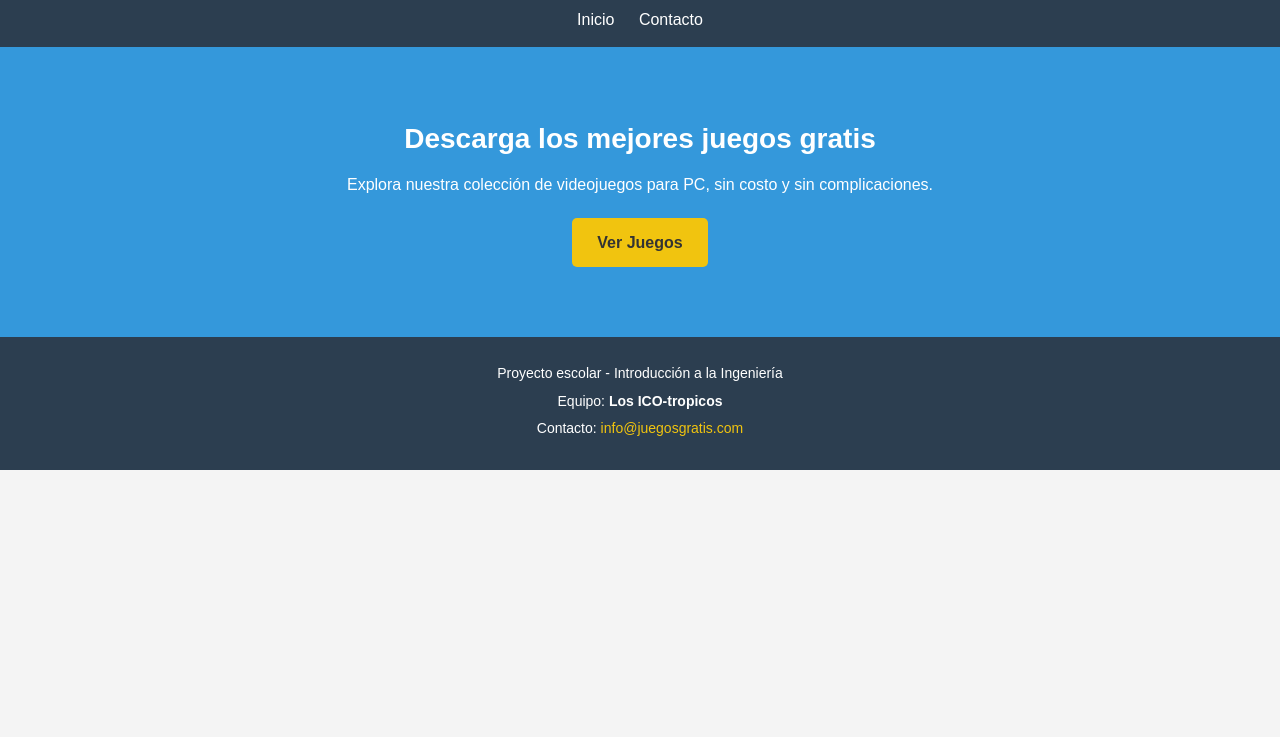
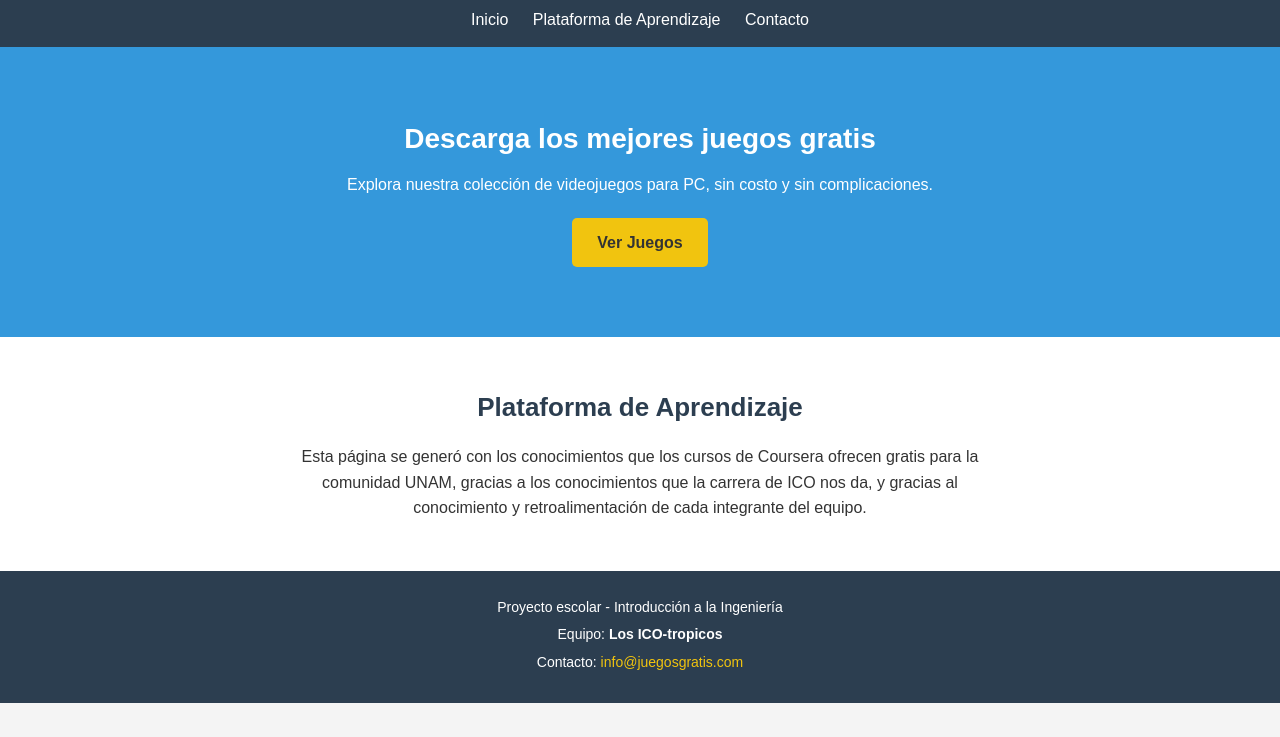
Before and after one commit to Urigoat67/proyecto_juegos_gratis, a plain HTML site: page index.html in a window 1280 px wide. Shown: the part 63-800 px from the top of the page. Drawn offline with Linux system fonts and the light colour scheme.

Commit message:
Agrega seccion Plataforma de Aprendizaje

```diff
--- a/index.html
+++ b/index.html
@@ -12,6 +12,7 @@
         <h1 class="logo">🎮 Juegos Gratis</h1>
         <nav class="nav">
             <a href="#inicio">Inicio</a>
+            <a href="#plataforma">Plataforma de Aprendizaje</a>
             <a href="#contacto">Contacto</a>
         </nav>
     </header>
@@ -23,6 +24,17 @@
         <a href="https://share.google/eR2R4WeoL4LfFYaJe" target="_blank" rel="noopener" class="btn">Ver Juegos</a>
     </section>
 
+    <!-- SECCIÓN PLATAFORMA DE APRENDIZAJE -->
+    <section id="plataforma" class="plataforma">
+        <h2>Plataforma de Aprendizaje</h2>
+        <p>
+            Esta página se generó con los conocimientos que los cursos de Coursera
+            ofrecen gratis para la comunidad UNAM, gracias a los conocimientos que
+            la carrera de ICO nos da, y gracias al conocimiento y retroalimentación
+            de cada integrante del equipo.
+        </p>
+    </section>
+
     <!-- PIE DE PÁGINA -->
     <footer id="contacto" class="footer">
         <p>Proyecto escolar - Introducción a la Ingeniería</p>
--- a/styles.css
+++ b/styles.css
@@ -70,6 +70,24 @@ a {
     background-color: #d4ac0d;
 }
 
+/* ===== SECCIÓN PLATAFORMA DE APRENDIZAJE ===== */
+.plataforma {
+    background-color: #ffffff;
+    text-align: center;
+    padding: 50px 20px;
+}
+
+.plataforma h2 {
+    font-size: 26px;
+    color: #2c3e50;
+    margin-bottom: 15px;
+}
+
+.plataforma p {
+    max-width: 700px;
+    margin: 0 auto;
+}
+
 /* ===== PIE DE PÁGINA ===== */
 .footer {
     background-color: #2c3e50;
```
